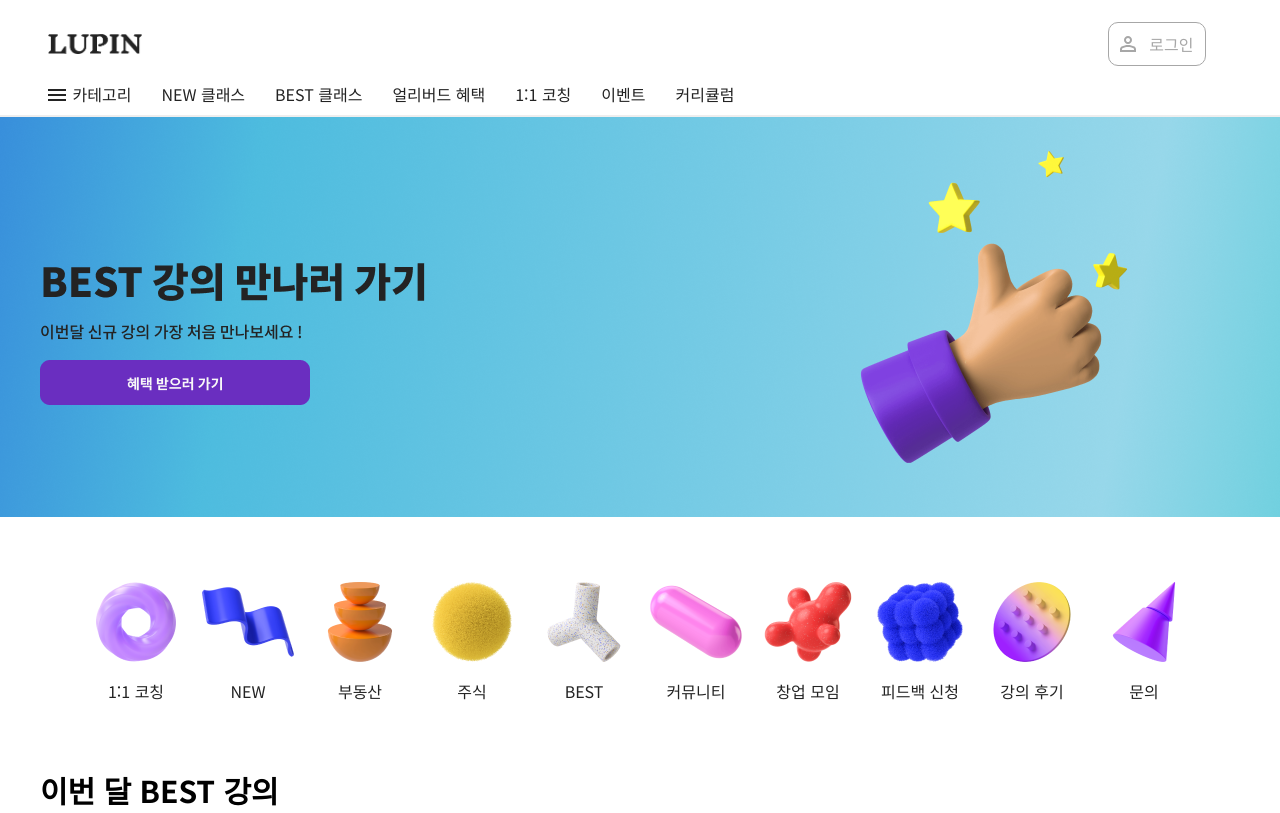
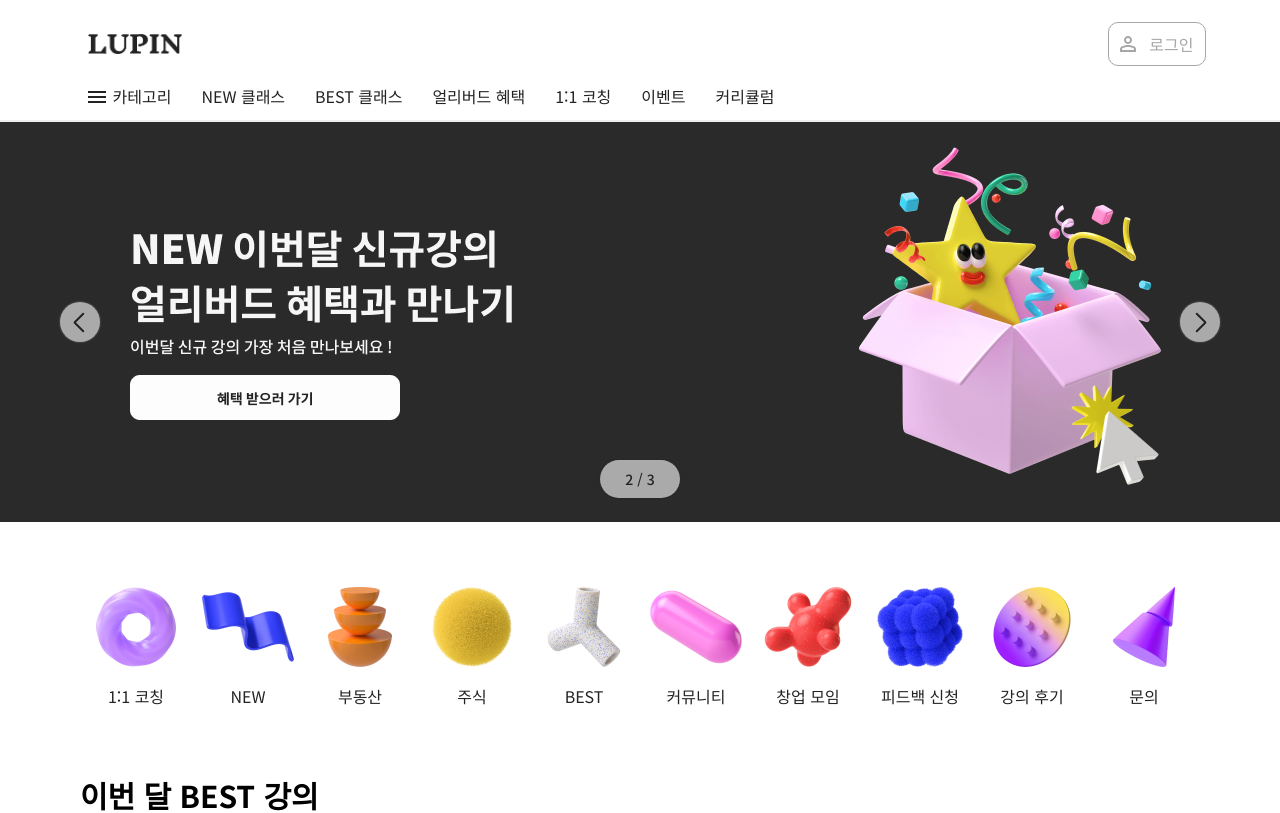
Before and after one commit to yonaisgood/MoneyLupin, a React (Create React App) app: page / in a window 1280 px wide. Shown: the top 813 px of the page. Built offline with nearby package versions, Linux system fonts and the light colour scheme.

Commit message:
feat: 배너 기능

```diff
--- a/src/components/Header.jsx
+++ b/src/components/Header.jsx
@@ -52,11 +52,15 @@ const Header = () => {
 };
 
 const StyledHeader = styled.header`
+  position: fixed;
+  z-index: 1000;
+  width: 100%;
+  background: white;
   border-bottom: 2px solid var(--gray-100); // 확인 필요
 
   div {
     position: relative;
-    padding: 34px 0 12px;
+    padding: 34px 40px 12px; // 좌우 패딩 임시
     max-width: 1185px;
     margin: auto;
     font-size: 16px;
@@ -75,12 +79,14 @@ const StyledHeader = styled.header`
   .hamburger {
     display: inline-block;
     margin-right: 7px;
+
     span {
       display: block;
       width: 18px;
       height: 2px;
       background: var(--black-color);
     }
+
     span + span {
       margin-top: 3px;
     }
@@ -98,6 +104,10 @@ const StyledHeader = styled.header`
   li {
     margin-left: 30px;
     display: inline-block;
+  }
+
+  a {
+    line-height: 2.3rem;
   }
 
   #login {
--- a/src/pages/Home/Home.jsx
+++ b/src/pages/Home/Home.jsx
@@ -2,13 +2,7 @@ import Header from '../../components/Header';
 import { styled } from 'styled-components';
 import { Link } from 'react-router-dom';
 import { useEffect, useRef, useState } from 'react';
-
-import best1 from '../../assets/images/best/1.png';
-import best2 from '../../assets/images/best/2.png';
-import best3 from '../../assets/images/best/3.png';
-import best4 from '../../assets/images/best/4.png';
-
-import { contents, banners } from './data';
+import { contents, banners, best } from './data';
 
 const Home = () => {
   const [autoSlide, setAutoSlide] = useState(true);
@@ -16,16 +10,7 @@ const Home = () => {
   const bannerList = useRef(null);
 
   const hideBanner = (currIndex) => {
-    setCurrBanner(currIndex);
-    [...bannerList.current.children].forEach((v, i) => {
-      if (i === currIndex) {
-        v.setAttribute('aria-hidden', 'false');
-        v.firstElementChild.removeAttribute('tabIndex');
-      } else {
-        v.setAttribute('aria-hidden', 'true');
-        v.firstElementChild.setAttribute('tabIndex', '-1');
-      }
-    });
+    setCurrBanner(currIndex - 1);
   };
 
   const onLive = () => {
@@ -47,17 +32,26 @@ const Home = () => {
       }
 
       const bannersX = parseInt(bannersTransform.replace(/[^\d-]/g, ''));
-      const currBannerIndex = bannersX / -100 + 1;
-      if (currBannerIndex < banners.length) {
+      const currBannerIndex = bannersX / -100;
+
+      if (currBannerIndex + 1 === banners.length) {
         bannerList.current.style.transform = `translateX(${bannersX - 100}%)`;
-        hideBanner(currBannerIndex);
-      } else {
+        hideBanner(3);
+        setTimeout(() => {
+          bannerList.current.style.transition = 'none';
           bannerList.current.style.transform = '';
-        hideBanner(0);
+        }, 300);
+        setTimeout(() => {
+          bannerList.current.style.transition = '0.3s';
+        }, 400);
+      } else if (currBannerIndex < banners.length) {
+        bannerList.current.style.transform = `translateX(${bannersX - 100}%)`;
+        hideBanner(currBannerIndex + 1);
       }
-    }, 2000);
+    }, 3000);
   };
 
+  // 재생 / 정지
   useEffect(() => {
     let interval;
     if (autoSlide) {
@@ -68,6 +62,53 @@ const Home = () => {
     }
     return () => clearInterval(interval);
   }, [autoSlide]);
+
+  // 첫번째, 마지막 배너 클론
+  useEffect(() => {
+    const cloneFirstBanner =
+      bannerList.current.firstElementChild.cloneNode(true);
+    const cloneLastBanner = bannerList.current.lastChild.cloneNode(true);
+    cloneFirstBanner.setAttribute('aria-hidden', 'true');
+    cloneLastBanner.setAttribute('aria-hidden', 'true');
+    cloneFirstBanner.firstElementChild.setAttribute('tabindex', '-1');
+    cloneLastBanner.firstElementChild.setAttribute('tabindex', '-1');
+
+    bannerList.current.appendChild(cloneFirstBanner);
+    bannerList.current.prepend(cloneLastBanner);
+    bannerList.current.style.transform = 'translateX(-100%)';
+  }, []);
+
+  // 이전, 다음
+  const handlePrevBtn = (e) => {
+    e.preventDefault();
+    const bannersTransform = bannerList.current.style.transform;
+    if (bannersTransform !== '' && bannersTransform !== 'translateX(-100%)') {
+      const bannersX = parseInt(bannersTransform.replace(/[^\d-]/g, ''));
+      bannerList.current.style.transform = `translateX(${bannersX + 100}%)`;
+      const currIndex = bannersX / -100 - 1;
+      hideBanner(currIndex);
+    }
+  };
+
+  const handleNextBtn = (e) => {
+    e.preventDefault();
+    const bannersTransform = bannerList.current.style.transform;
+
+    if (bannersTransform === '' && banners.length !== 1) {
+      bannerList.current.style.transform = 'translateX(-200%)';
+      hideBanner(2);
+      return;
+    }
+
+    const bannersX = parseInt(bannersTransform.replace(/[^\d-]/g, ''));
+    const currBannerIndex = bannersX / -100 + 1;
+
+    if (currBannerIndex <= banners.length) {
+      bannerList.current.style.transform = `translateX(${bannersX - 100}%)`;
+      hideBanner(currBannerIndex);
+    }
+  };
+
   return (
     <>
       <Header />
@@ -78,11 +119,22 @@ const Home = () => {
           onBlur={() => setAutoSlide(true)}
           onMouseOver={() => setAutoSlide(false)}
           onMouseOut={() => setAutoSlide(true)}
-          // 암시적으로 role='region'
           aria-roledescription="carousel"
           aria-label="배너 슬라이드"
         >
           <h2 className="a11y-hidden">메인 배너</h2>
+
+          <button
+            className="prev-btn"
+            aria-label="이전"
+            onClick={handlePrevBtn}
+          ></button>
+          <button
+            className="next-btn"
+            aria-label="다음"
+            onClick={handleNextBtn}
+          ></button>
+
           <ul ref={bannerList} aria-live="off">
             {banners.map((banner, i) => {
               return (
@@ -90,9 +142,11 @@ const Home = () => {
                   role="group"
                   aria-roledescription="slide"
                   aria-hidden={currBanner !== i}
+                  key={i}
                 >
-                  <Link>
+                  <Link tabIndex={currBanner === i ? '' : '-1'}>
                     <img src={banner.img} alt="" />
+                    <p className="a11y-hidden">
                       {banner.text.map((text, i) => {
                         if (!i) {
                           return text;
@@ -105,21 +159,26 @@ const Home = () => {
                           );
                         }
                       })}
-                    {/* <br />
-                    {`${banners.length}개의 슬라이드 중 ${i + 1}번`} */}
+                    </p>
+                    <br />
+                    {`${banners.length}개의 슬라이드 중 ${i + 1}번`}
                   </Link>
                 </li>
               );
             })}
           </ul>
+
+          <div>
+            {currBanner + 1} / {banners.length}
+          </div>
         </section>
 
         <section className="contents">
           <h2 className="a11y-hidden">콘텐츠</h2>
           <ul>
-            {contents.map((content) => {
+            {contents.map((content, i) => {
               return (
-                <li>
+                <li key={i}>
                   <Link>
                     <img src={content.img} alt="" />
                     {content.name}
@@ -133,27 +192,15 @@ const Home = () => {
         <section className="classes">
           <h2>이번 달 BEST 강의</h2>
           <ul>
+            {best.map((v) => {
+              return (
                 <li>
-              {/* 루팡 스쿨 기초반 상세로 */}
-              <Link to="/">
-                <img src={best1} alt="루팡 스쿨 기초반" />
+                  <Link to={v.link}>
+                    <img src={v.img} alt={v.name} />
                   </Link>
                 </li>
-            <li>
-              <Link to="/">
-                <img src={best2} alt="루팡 스쿨 주식반" />
-              </Link>
-            </li>
-            <li>
-              <Link to="/">
-                <img src={best3} alt="루팡 스쿨 중급반" />
-              </Link>
-            </li>
-            <li>
-              <Link to="/">
-                <img src={best4} alt="서울 투자 중급반" />
-              </Link>
-            </li>
+              );
+            })}
           </ul>
         </section>
       </StyledMain>
@@ -162,27 +209,104 @@ const Home = () => {
 };
 
 const StyledMain = styled.main`
+  padding-top: 122px; // 확인 필요
+
   .banners {
+    position: relative;
     overflow: hidden;
+
+    button {
+      position: absolute;
+      top: 50%;
+      transform: translate(0, -50%);
+      width: 40px;
+      height: 40px;
+      background: rgba(255, 255, 255, 0.6);
+      box-shadow: 0 0 2px var(--gray-300);
+      z-index: 100;
+      border-radius: 50px;
+    }
+    .prev-btn {
+      left: 60px;
+    }
+    .next-btn {
+      right: 60px;
+    }
+
+    /* 임시 */
+    button::before,
+    button::after {
+      content: '';
+      position: absolute;
+      width: 2px;
+      height: 14px;
+      border-radius: 2px;
+      background: var(--black-color);
+    }
+    .next-btn::after {
+      transform: rotate(45deg);
+      bottom: 8px;
+    }
+    .next-btn::before {
+      transform: rotate(-45deg);
+      top: 9px;
+    }
+    .prev-btn::after {
+      transform: rotate(45deg);
+      top: 9px;
+      left: 18px;
+    }
+    .prev-btn::before {
+      transform: rotate(-45deg);
+      bottom: 8px;
+      left: 18px;
+    }
+    /* 임시 */
+
     ul {
       display: flex;
       height: 400px;
+      transition: 0.3s;
     }
     li {
       flex-shrink: 0;
       width: 100%;
     }
+
+    a:focus {
+      outline-offset: -2px;
+    }
+
     img {
       object-fit: cover;
-      /* object-position: 40% top; */
+      object-position: 36% top;
+    }
+
+    /* 인디케이터 */
+    div {
+      width: 80px;
+      padding: 11px 0;
+      position: absolute;
+      bottom: 24px;
+      left: 50%;
+      transform: translate(-50%);
+      text-align: center;
+      font-size: 1.4rem;
+      font-weight: 500;
+      color: var(--black-color);
+      background: rgba(255, 255, 255, 0.6);
+      box-shadow: 0 0 2px rgba(35, 35, 35, 0.25);
+      border-radius: 20px;
     }
   }
 
   .contents {
     margin: 50px 0 53px;
+
     ul {
       text-align: center;
     }
+
     li {
       display: inline-block;
       width: 92px;
@@ -192,13 +316,16 @@ const StyledMain = styled.main`
       text-align: center;
       color: var(--black-color);
     }
+
     li + li {
       margin-left: 20px;
     }
+
     img {
       aspect-ratio: 92 / 80;
       margin-bottom: 18px;
     }
+
     a:hover > img {
       transition: 0.3s;
       transform: scale(115%);
@@ -207,6 +334,7 @@ const StyledMain = styled.main`
 
   .classes {
     max-width: 1200px;
+    padding-left: 40px; // 임시
     margin: auto;
 
     h2 {
@@ -219,8 +347,11 @@ const StyledMain = styled.main`
     ul {
       display: flex;
       gap: 27px;
+      overflow-x: scroll; // 임시
     }
+
     li {
+      min-width: 240px; // 임시
       aspect-ratio: 280 / 230;
       overflow: hidden;
       border-radius: 10px;
--- a/src/pages/Home/data.js
+++ b/src/pages/Home/data.js
@@ -42,8 +42,8 @@ const banners = [
   },
   {
     text: [
-      '친구도 나도 일석이조 30000 포인트 혜택',
-      '친구에게 강의를 소개하고, 초대해 주세요',
+      'NEW 이번달 신규강의 얼리버드 혜택과 만나기',
+      '이번달 신규 강의 가장 처음 만나보세요 !',
       '혜택 받으러 가기',
     ],
     img: banner2,
@@ -58,4 +58,11 @@ const banners = [
   },
 ];
 
-export { contents, banners };
+const best = [
+  { name: '루팡 스쿨 기초반', img: best1, link: '/' },
+  { name: '루팡 스쿨 주식반', img: best2, link: '/' },
+  { name: '루팡 스쿨 중급반', img: best3, link: '/' },
+  { name: '서울 투자 중급반', img: best4, link: '/' },
+];
+
+export { contents, banners, best };
```
Lines whose indentation alone changed are shown as unchanged.
